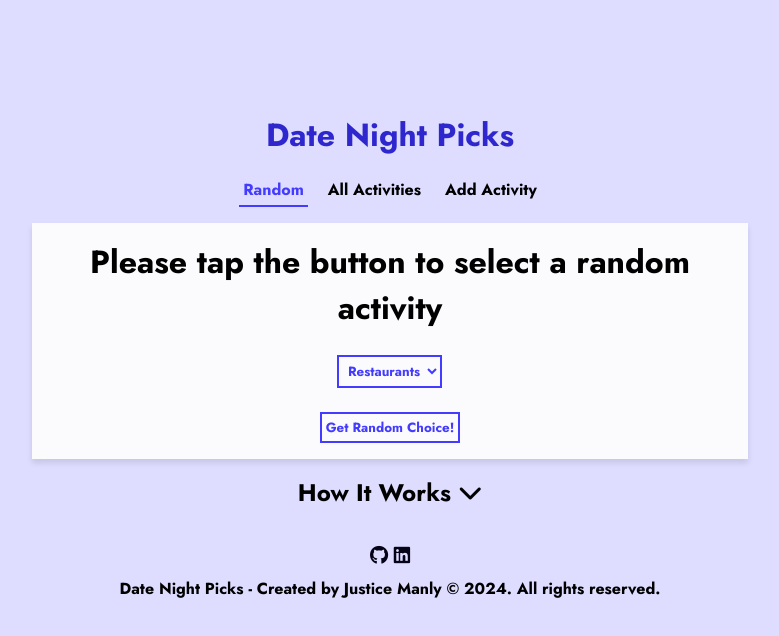
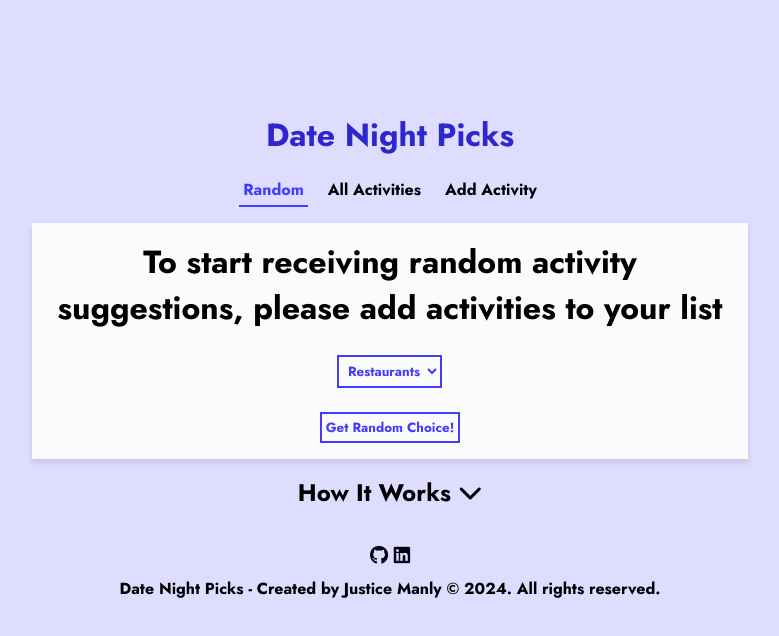
Before and after one commit to Tragicboyjay/date-night-picks, a React (Vite) app: page / in a window 1280 px wide. Shown: the top 636 px of the page, without its empty margins (250-1029 px from the left). Built offline with nearby package versions, Linux system fonts and the light colour scheme.

Commit message:
Update Picker.jsx
made it more clear that you have to add activities before being able to get a random selection

```diff
--- a/src/components/Picker.jsx
+++ b/src/components/Picker.jsx
@@ -1,16 +1,22 @@
 import { useState } from "react";
 
 const Picker = () => {
-    const [choice, setChoice] = useState('Please tap the button to select a random activity');
+    const allActivitiesData = localStorage.getItem("DNP");
+    let allActivities = allActivitiesData ? JSON.parse(allActivitiesData) : [];
+    allActivities = allActivities.filter(activity => !activity.visited);
+
+
+
+    const [choice, setChoice] = useState(
+        allActivities.length > 1 ?
+        'Please tap the button to receive a random activity suggestion' :
+        "To start receiving random activity suggestions, please add activities to your list"
+    );
     const [activity, setActivity] = useState('resto');
 
     const getRandomChoice = () => {
         let randomIndex;
         let randomActivity;
-
-        const allActivitiesData = localStorage.getItem("DNP");
-        let allActivities = allActivitiesData ? JSON.parse(allActivitiesData) : [];
-        allActivities = allActivities.filter(activity => !activity.visited);
 
         const restaurants = allActivities.filter(activity => activity.type === 'restaurant');
         const activities = allActivities.filter(activity => activity.type === 'activity');
```
